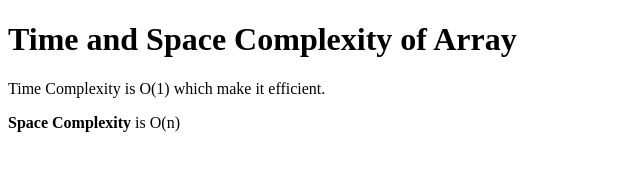
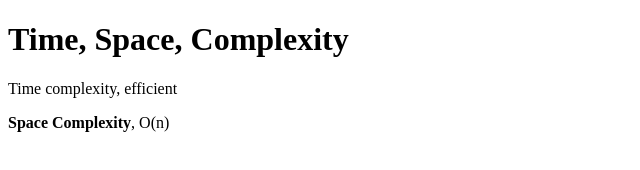
Before and after one commit to acciojob/time-and-space-complexity-ahad1512, a website: page main.html in a window 1280 px wide. Shown: the whole page, without its empty margins (0-640 px from the left). Drawn offline with Linux system fonts and the light colour scheme.

Commit message:
created a submission

```diff
--- a/main.html
+++ b/main.html
@@ -12,7 +12,7 @@
 </script>
 
 </body>
-<h1>Time and Space Complexity of Array</h1>
-	<p>Time Complexity is O(1) which make it efficient.</p>
-		<p><b>Space Complexity</b> is O(n)</p>
+<h1>Time, Space, Complexity</h1>
+	<p>Time complexity, efficient</p>
+		<p><b>Space Complexity</b>, O(n)</p>
 </html>
```
